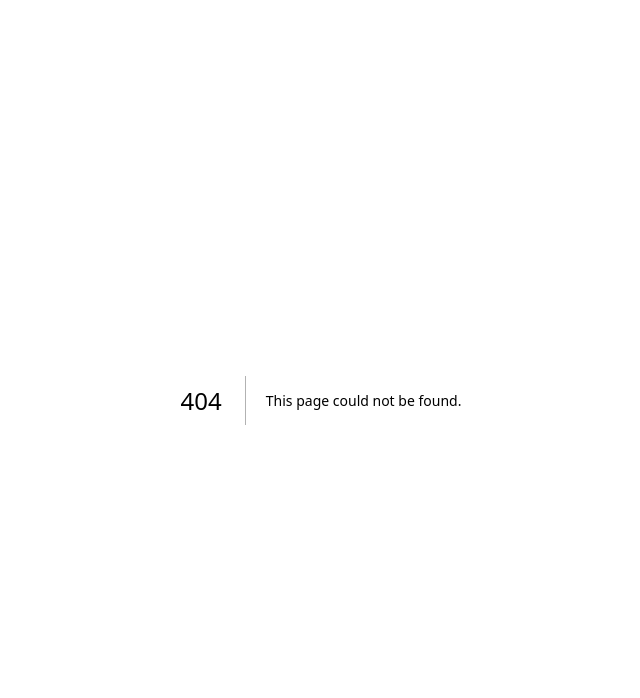
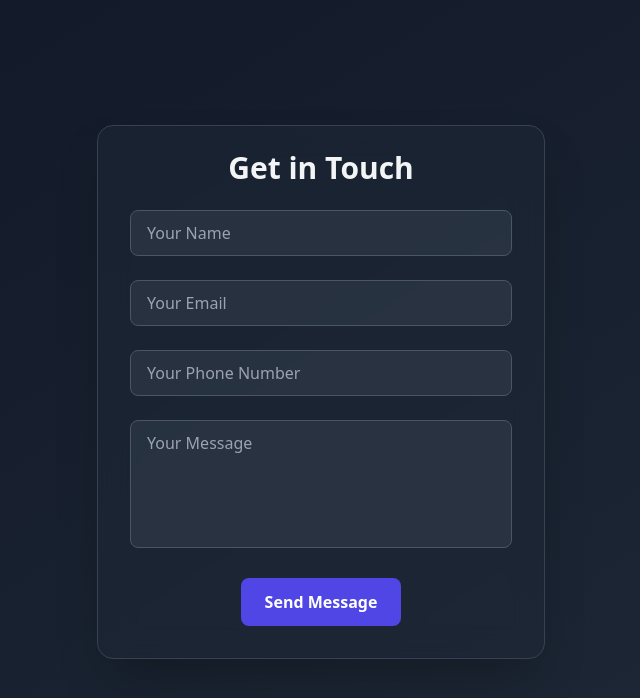
Before and after one commit to ajjjugoswami/ajay-planner, a Next.js app: page /contact-us in a window 1280 px wide. Before the commit this address had no page. Shown: the top 698 px of the page, without its empty margins (319-959 px from the left). Built offline with nearby package versions, Linux system fonts and the light colour scheme.

Commit message:
feat: add modern contact form with submission handling and animations

```diff
--- /dev/null
+++ b/src/pages/contact-us/index.tsx
@@ -0,0 +1,111 @@
+"use client";
+
+import { useState } from "react";
+import { motion } from "framer-motion";
+
+export default function ModernContactForm() {
+  const [isSubmitted, setIsSubmitted] = useState(false);
+
+  const handleSubmit = (e: any) => {
+    e.preventDefault();
+    // Here you would typically handle the form submission
+    // For this example, we'll just set the submitted state to true
+    setIsSubmitted(true);
+  };
+
+  return (
+    <div className="min-h-screen bg-gradient-to-br from-gray-900 to-gray-800 flex items-center justify-center p-4">
+      <motion.div
+        initial={{ opacity: 0, y: 20 }}
+        animate={{ opacity: 1, y: 0 }}
+        transition={{ duration: 0.5 }}
+        className="w-full max-w-md"
+      >
+        <form
+          onSubmit={handleSubmit}
+          className="bg-gray-800 bg-opacity-50 backdrop-blur-lg shadow-2xl rounded-2xl px-8 pt-6 pb-8 mb-4 border border-gray-700"
+        >
+          <h2 className="text-3xl font-bold text-center text-gray-100 mb-6">
+            Get in Touch
+          </h2>
+          {!isSubmitted ? (
+            <>
+              <div className="mb-6">
+                <input
+                  className="w-full bg-gray-700 bg-opacity-50 text-gray-100 border border-gray-600 rounded-lg py-3 px-4 leading-tight focus:outline-none focus:bg-gray-700 focus:border-indigo-500 transition duration-300"
+                  id="name"
+                  type="text"
+                  placeholder="Your Name"
+                  required
+                />
+              </div>
+              <div className="mb-6">
+                <input
+                  className="w-full bg-gray-700 bg-opacity-50 text-gray-100 border border-gray-600 rounded-lg py-3 px-4 leading-tight focus:outline-none focus:bg-gray-700 focus:border-indigo-500 transition duration-300"
+                  id="email"
+                  type="email"
+                  placeholder="Your Email"
+                  required
+                />
+              </div>
+              <div className="mb-6">
+                <input
+                  className="w-full bg-gray-700 bg-opacity-50 text-gray-100 border border-gray-600 rounded-lg py-3 px-4 leading-tight focus:outline-none focus:bg-gray-700 focus:border-indigo-500 transition duration-300"
+                  id="phone"
+                  type="tel"
+                  placeholder="Your Phone Number"
+                  required
+                />
+              </div>
+              <div className="mb-6">
+                <textarea
+                  className="w-full bg-gray-700 bg-opacity-50 text-gray-100 border border-gray-600 rounded-lg py-3 px-4 leading-tight focus:outline-none focus:bg-gray-700 focus:border-indigo-500 transition duration-300 h-32 resize-none"
+                  id="message"
+                  placeholder="Your Message"
+                  required
+                ></textarea>
+              </div>
+              <div className="flex items-center justify-center">
+                <motion.button
+                  whileHover={{ scale: 1.05 }}
+                  whileTap={{ scale: 0.95 }}
+                  className="bg-indigo-600 hover:bg-indigo-700 text-white font-bold py-3 px-6 rounded-lg focus:outline-none focus:shadow-outline transition duration-300 ease-in-out"
+                  type="submit"
+                >
+                  Send Message
+                </motion.button>
+              </div>
+            </>
+          ) : (
+            <motion.div
+              initial={{ opacity: 0 }}
+              animate={{ opacity: 1 }}
+              transition={{ duration: 0.5 }}
+              className="text-center py-8"
+            >
+              <svg
+                className="mx-auto h-16 w-16 text-indigo-400 mb-4"
+                fill="none"
+                viewBox="0 0 24 24"
+                stroke="currentColor"
+              >
+                <path
+                  strokeLinecap="round"
+                  strokeLinejoin="round"
+                  strokeWidth={2}
+                  d="M5 13l4 4L19 7"
+                />
+              </svg>
+              <h3 className="text-2xl font-bold text-gray-100 mb-2">
+                Thank You!
+              </h3>
+              <p className="text-gray-300">
+                Your message has been sent successfully.
+              </p>
+            </motion.div>
+          )}
+        </form>
+      </motion.div>
+    </div>
+  );
+}
```
